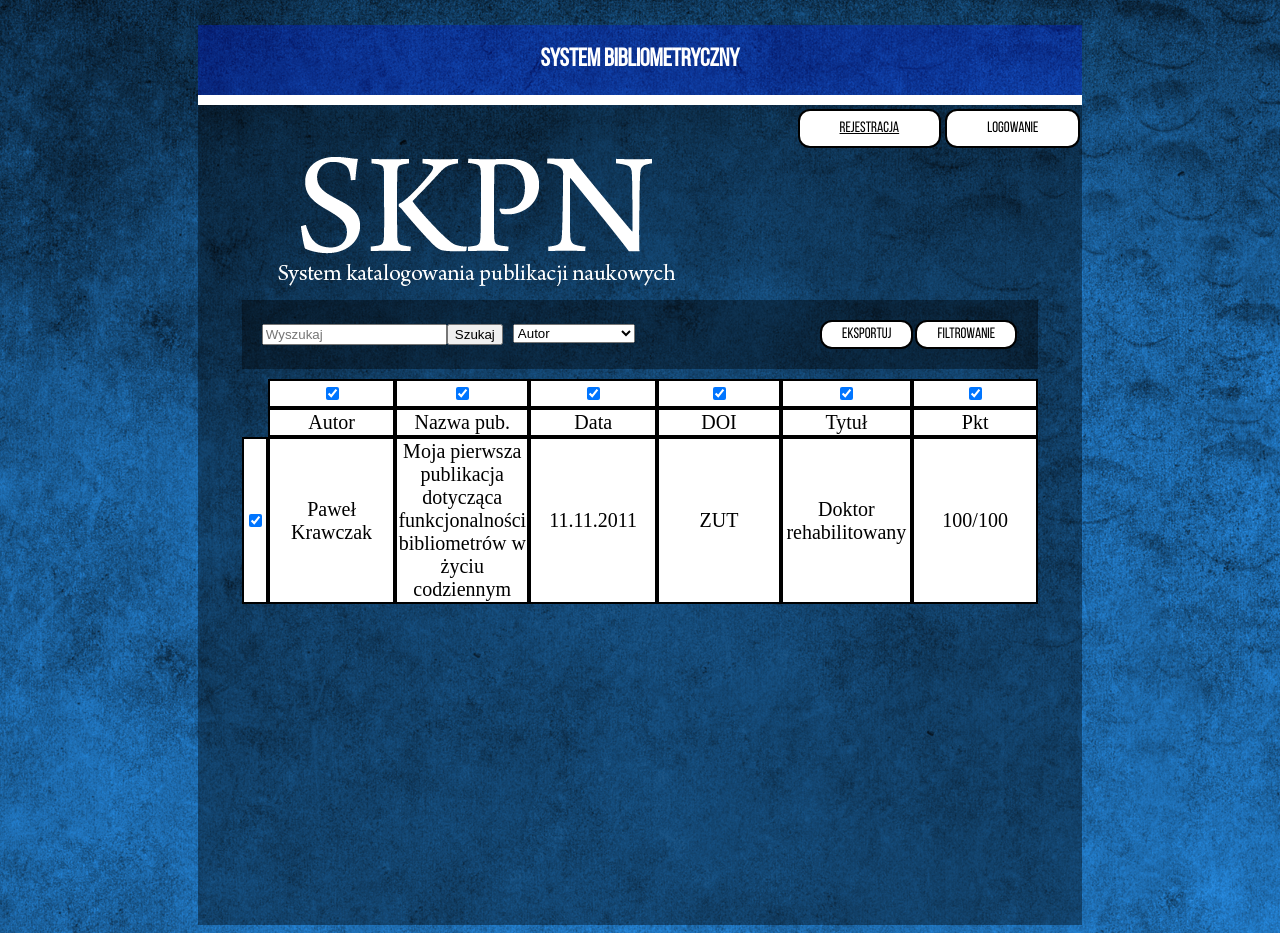
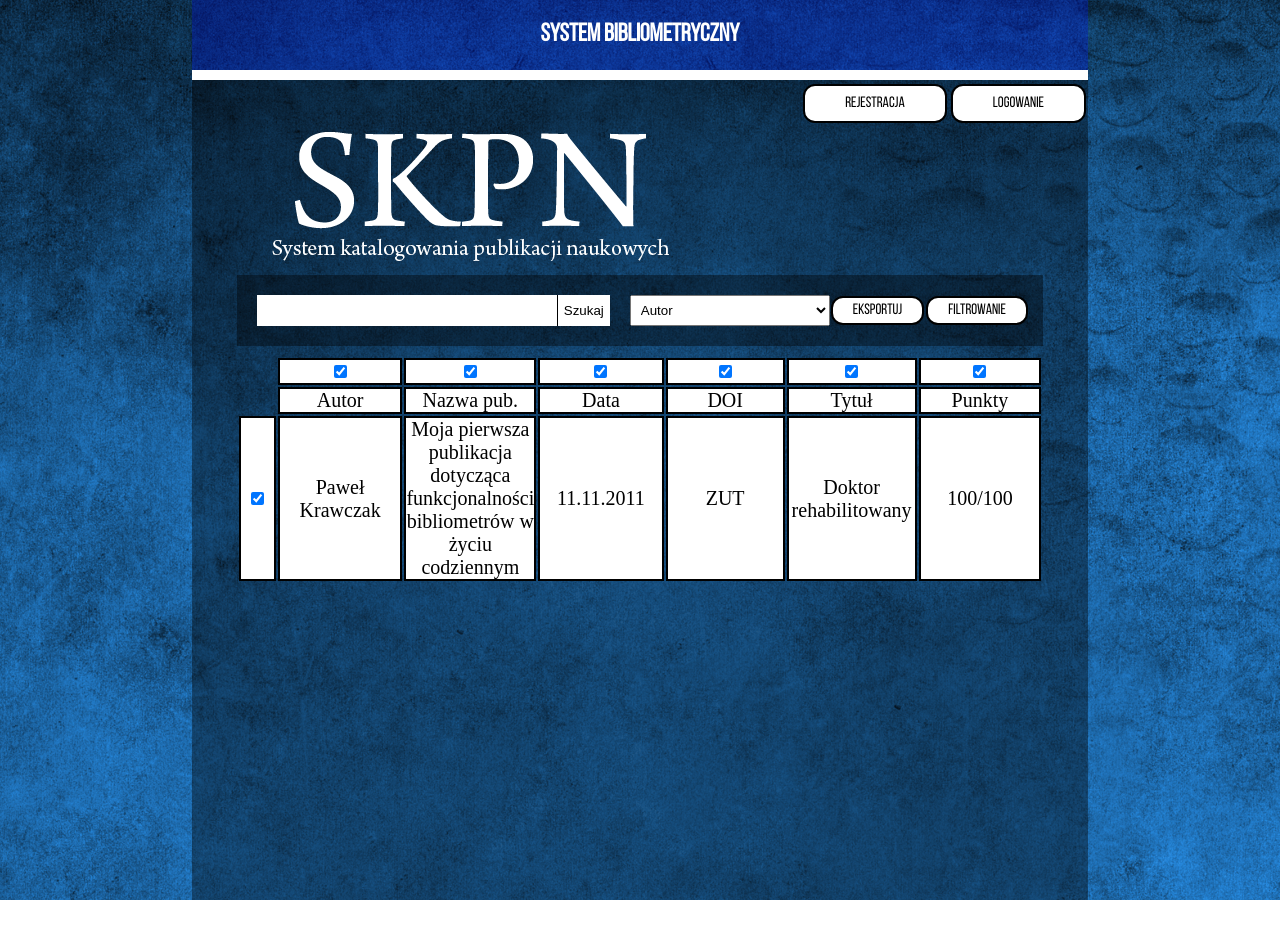
Before and after one commit to ImRaxi/Static_HTML_page_ZUT_project, a PHP site: page /strona_glowna_niez.html in a window 1280 px wide. After the commit the page ends 900 px from the top, so only its background shows below. Run offline with PHP 8.4, Linux system fonts and the light colour scheme.

Commit message:
html up 1

```diff
--- a/Bibliometr HTML/css/strona_glowna_niez.css
+++ b/Bibliometr HTML/css/strona_glowna_niez.css
@@ -1,9 +1,18 @@
+* {
+    padding: 0;
+    margin: 0;
+    box-sizing: border-box;
+}
 
 img {
     margin-top: 40px;
     margin-left: 80px;
 }
 
+a {
+    text-decoration: none;
+    color: inherit;
+}
 
 .button{
 	float:right;
@@ -65,6 +74,12 @@ img {
       margin-left: 10px;
   }
 
+  #wyszukiwarka form select {
+    margin-left: 10px;
+    padding: 6px 6px;
+    min-width: 200px;
+}
+
   .wysz-part {
     display: flex;
   }
@@ -88,6 +103,7 @@ img {
 
 #tabela td:first-child {
     width: 15px;
+    padding: 0px 10px;
 }
 
 #panel p {
@@ -101,3 +117,17 @@ img {
     background-color: transparent !important;
     border: none !important;
 }
+
+#wyszukaj {
+    padding: 6px 0px;
+    border: none;
+    min-width: 300px;
+}
+
+#szukaj {
+    padding: 6px 6px;
+    border:none;
+    border-left: 1px solid black;
+    background-color: white;
+    cursor: pointer;
+}
--- a/Bibliometr HTML/strona_glowna_niez.html
+++ b/Bibliometr HTML/strona_glowna_niez.html
@@ -19,7 +19,7 @@
 
             <div id="content">
                 <div id="prawa">
-                <a class="button">Logowanie</a>
+                    <a class="button" href ="#">Logowanie</a>
                     <a class="button" href="reje.html">Rejestracja</a>
                 </div>
 
@@ -28,35 +28,41 @@
 
                 <div id="wyszukiwarka">
                     <div class="wysz-part">
-                    <input type="text" placeholder="Wyszukaj" id="wyszukaj_niez" id="wyszukaj">
-                    <input type="submit" value="Szukaj" id="szukaj">
+                        <input type="text" id = "wyszukaj">
+                        <input type="button" value = "Szukaj" id = "szukaj"></input>
 
                         <form action="">
                             <select name="wybor">
                                 <option>Autor</option>
-                            <option>Nazwa pbulikacji</option>
+                                <option>Nazwa publikacji</option>
+                                <option>Data</option>
+                                <option>DOI</option>
+                                <option>Tytuł</option>
+                                <option>Punkty</option>
                             </select>
                         </form>
                     </div>
+
                     <div class="wysz-part">
-                    <a class="button1" onclick="panelToggle()">eksportuj</a>
+                        <a class="button1">eksportuj</a>
                         <a class="button1" onclick="panelToggle()">filtrowanie</a>
                     </div>
+
                     <div id="panel">
                         <p onclick="panelToggle()"><i class="fa fa-times" aria-hidden="true"></i></p>
                             <span><input type="checkbox">Autor</span>
-                            <span><input type="checkbox">Nazwa pulikacji</span>
+                            <span><input type="checkbox">Nazwa publikacji</span>
                             <span><input type="checkbox">Data</span>
                             <span><input type="checkbox">DOI</span>
                             <span><input type="checkbox">Tytuł</span>
-                            <span><input type="checkbox">Pkt</span>
+                            <span><input type="checkbox">Punkty</span>
                     </div>
                 </div>
 
 
 
 
-			  <table id = "tabela" cellspacing ="0">
+			<table id = "tabela">
                 <tr>
                     <td class ="hidden-in-table"></td>
                     <td><input type="checkbox" checked></td>
@@ -73,7 +79,7 @@
                     <td>Data</td>
                     <td>DOI</td>
                     <td>Tytuł</td>
-                    <td>Pkt</td>
+                    <td>Punkty</td>
                 </tr>
                 <tr>
                     <td><input type="checkbox" checked></td>
@@ -84,7 +90,7 @@
                     <td>Doktor rehabilitowany</td>
                     <td>100/100</td>
                 </tr>
-			  </div>
+			</table>
         </div>
 
         <script src="js/scripts.js"></script>
```
Lines whose indentation alone changed are shown as unchanged.
